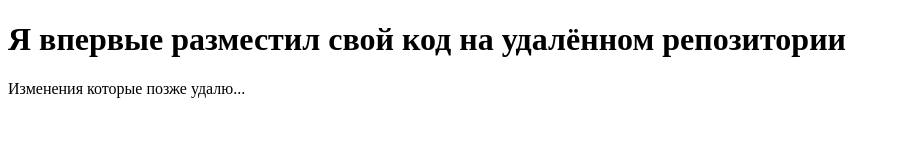
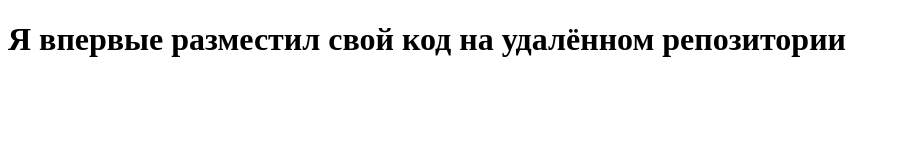
Before and after one commit to MatveyGusev2/test_repo, a plain HTML site: page index.html in a window 1280 px wide. Shown: the whole page, without its empty margins (0-900 px from the left). Drawn offline with Linux system fonts and the light colour scheme.

Commit message:
Revert "error commit"
This reverts commit 7a59bd769101aebafc6f9824ab915c776c4e26c3.

```diff
--- a/index.html
+++ b/index.html
@@ -8,6 +8,5 @@
     </head>
     <body>
         <h1>Я впервые разместил свой код на удалённом репозитории</h1>
-        <p>Изменения которые позже удалю...</p>
     </body>
 </html>
```
